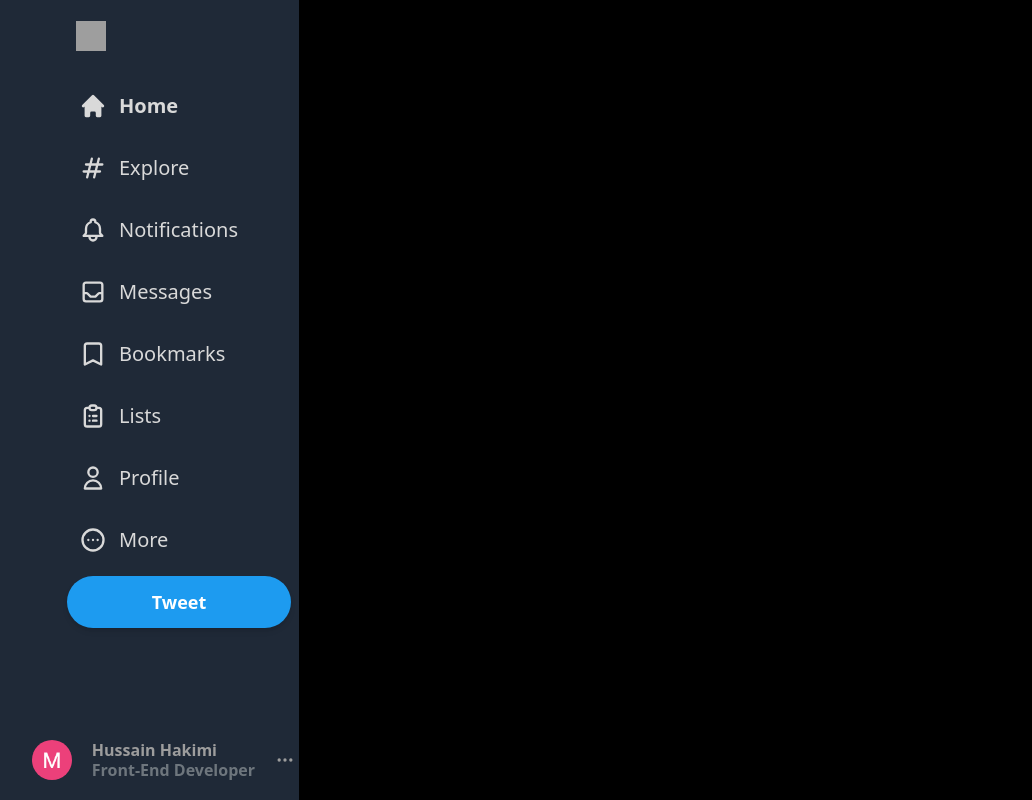
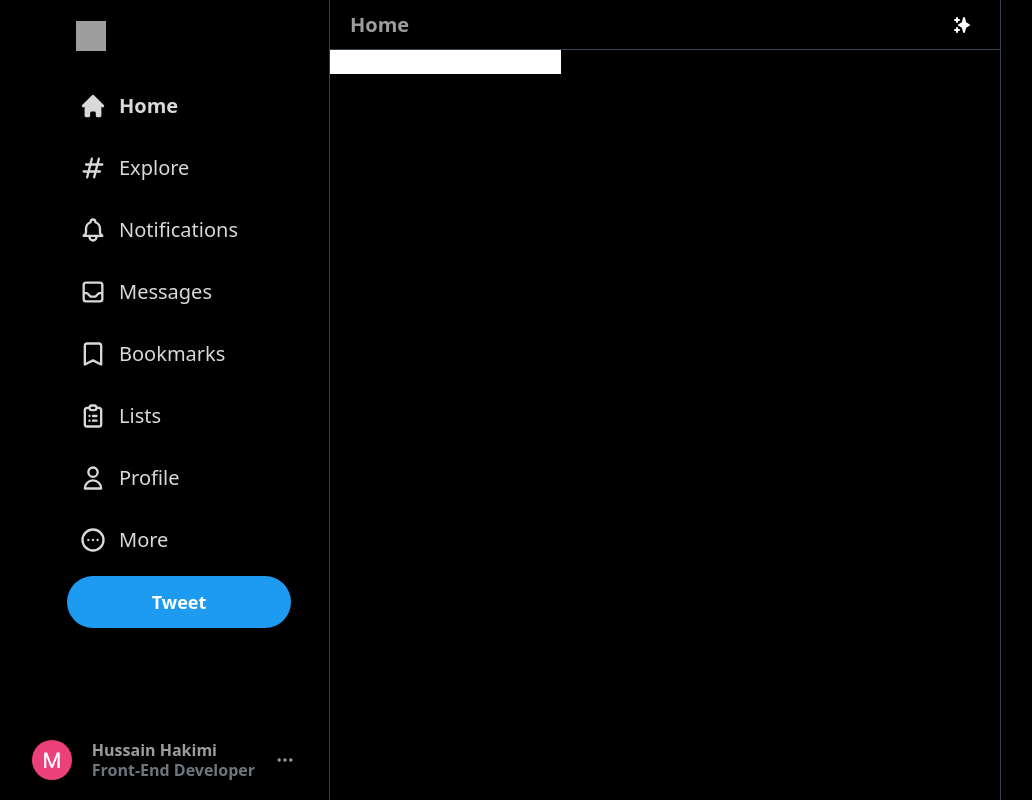
Before and after one commit to hussainHakimi/twitter-clone, a Next.js app: page / in a window 1280 px wide. Shown: the whole page, without its empty margins (41-1073 px from the left). Built offline with nearby package versions, Linux system fonts and the light colour scheme; grey boxes are pictures that could not be loaded.

Commit message:
start work on feed.

```diff
--- /dev/null
+++ b/components/Feed.jsx
@@ -0,0 +1,18 @@
+import { SparklesIcon } from '@heroicons/react/solid'
+import React from 'react'
+
+const Feed = () => {
+  return (
+    <div className='text-white flex-grow border-l border-r border-gray-700 max-w-2xl sm:ml-[73px] xl:ml-[370px]'>
+      <div className='flex justify-between items-center h-[50px] px-5 border-b text-[#9d9d9d] sticky top-0 z-50 border-gray-700'>
+        <h4 className='font-bold text-lg sm:text-xl'>Home</h4>
+        <div className='hoverAnimation w-9 h-9 flex items-center justify-center xl:px-0 ml-auto'>
+          <SparklesIcon className='h-5 text-white'/>
+        </div>
+      </div>
+      <input type="text" />
+    </div>
+  )
+}
+
+export default Feed
--- a/components/Sidebar.jsx
+++ b/components/Sidebar.jsx
@@ -15,7 +15,7 @@ import {
 
 const Sidebar = () => {
   return (
-    <div className='text-white hidden sm:flex flex-col items-center xl:items-start xl:w-[340px] p-2 fixed h-full bg-gray-800'>
+    <div className='text-white hidden sm:flex flex-col items-center xl:items-start xl:w-[340px] p-2 fixed h-full '>
       <div className='flex items-center justify-center w-14 h-14 hoverAnimation p-0 xl:ml-24'>
         <Image src='https://rb.gy/ogau5a' width={30} height={30}/>
       </div>
--- a/pages/index.js
+++ b/pages/index.js
@@ -1,5 +1,6 @@
 import Head from "next/head";
 import Image from "next/image";
+import Feed from "../components/Feed";
 import Sidebar from "../components/Sidebar";
 
 export default function Home() {
@@ -17,6 +18,7 @@ export default function Home() {
         {/* Sidebar  */}
         <Sidebar />
         {/* Feed */}
+        <Feed />
         {/* Badgets */}
         {/* Modal */}
       </main>
--- a/styles/globals.css
+++ b/styles/globals.css
@@ -10,6 +10,6 @@
 
 @layer components {
   .hoverAnimation {
-    @apply hover:bg-gray-400 rounded-full hover:bg-opacity-10 cursor-pointer w-[52px] h-[52px] xl:w-auto xl:h-auto xl:py-3 xl:px-4 transition duration-500 ease-out;
+    @apply hover:bg-[#d9d9d9] rounded-full hover:bg-opacity-10 cursor-pointer w-[52px] h-[52px] xl:w-auto xl:h-auto xl:py-3 xl:px-4 transition duration-500 ease-out;
   }
 }
```
